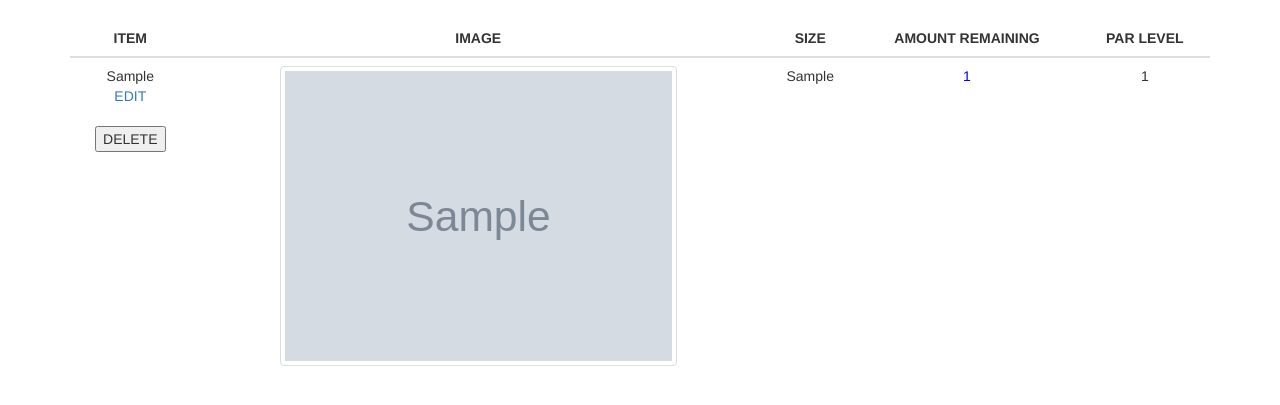
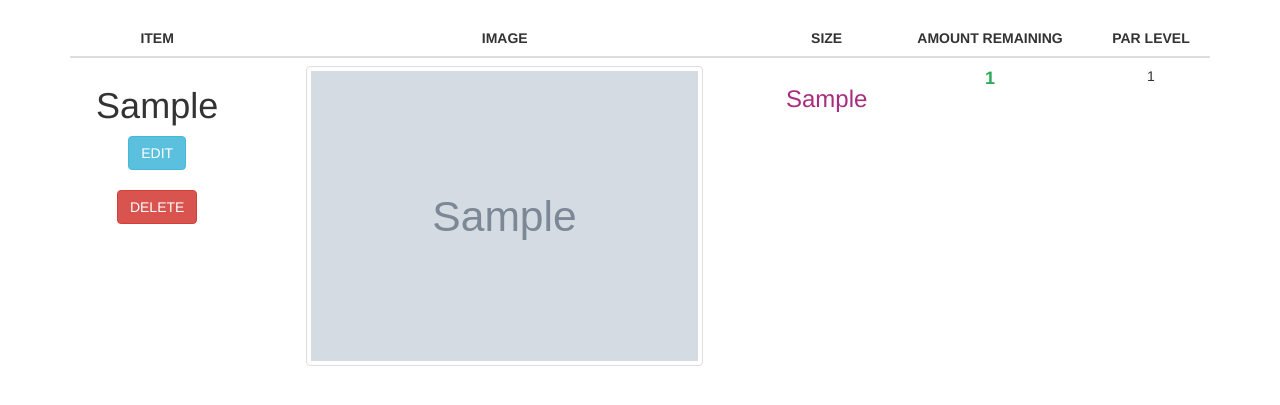
Before and after one commit to kjdesigns/inventory_app, a Node server app: a page that uses views/show.ejs in a window 1280 px wide. Shown: the part 115-520 px from the top of the page. Run offline with Node 20, Linux system fonts and the light colour scheme; tables that the repository leaves empty hold one stand-in row (values such as "Sample post"); grey boxes marked "Sample" are stand-in pictures; some libraries are stand-ins or nearby versions.

Commit message:
fix show route add style to button

```diff
--- a/public/stylesheets/app.css
+++ b/public/stylesheets/app.css
@@ -48,5 +48,12 @@ a{
 }
 
 .blue{
-    color:blue;
+    color:#2da958;
+    font-size:large;
+    font-weight: bold;
 }
+
+.size{
+    color:#a92d7e;
+
+}
--- a/views/index.ejs
+++ b/views/index.ejs
@@ -17,15 +17,15 @@
           <tr>
             <td>
                 <h1><%=inventory.item%></h1>
-              <div><a href="inventory/<%=inventory._id%>/edit">EDIT</a></div>
+              <div><a  class="btn btn-info" href="inventory/<%=inventory._id%>/edit">EDIT</a></div>
               <div>
                 <form action="/inventory/<%=inventory._id%>?_method=DELETE" method="POST"><br>
-                <button>DELETE</button>
+                <button class="btn btn-danger">DELETE</button>
                 </form>
               </div>
             </td>
             <td><img class="img-responsive thumbnail " width="150" height="150" src="<%=inventory.image%>"></td>
-            <td><h2><%=inventory.size%></h2></td>
+            <td><h3 class="size"><%=inventory.size%></h3></td>
 
               <% var item=inventory.amtRemaining; %>
               <% var par = inventory.parLevel; %>
--- a/views/show.ejs
+++ b/views/show.ejs
@@ -16,16 +16,16 @@
           <%inventory.forEach(function(inventory){%>
           <tr>
             <td>
-                <%=inventory.item%>
-              <div><a href="inventory/<%=inventory._id%>/edit">EDIT</a></div>
+                 <h1><%=inventory.item%></h1>
+              <div><a class="btn btn-info" href="/inventory/<%=inventory._id%>/edit">EDIT</a></div>
               <div>
                 <form action="/inventory/<%=inventory._id%>?_method=DELETE" method="POST"><br>
-                <button>DELETE</button>
+                <button class="btn btn-danger">DELETE</button>
                 </form>
               </div>
             </td>
             <td><img class="img-responsive thumbnail " width="150" height="150" src="<%=inventory.image%>"></td>
-            <td><%=inventory.size%></td>
+            <td><h3 class="size"><%=inventory.size%></h3></td>
 
               <% var item=inventory.amtRemaining; %>
               <% var par = inventory.parLevel; %>
```
